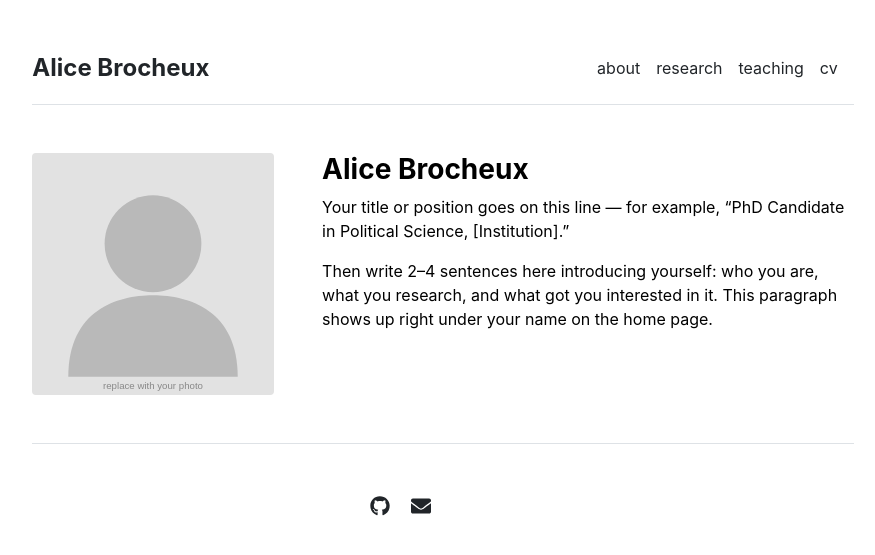
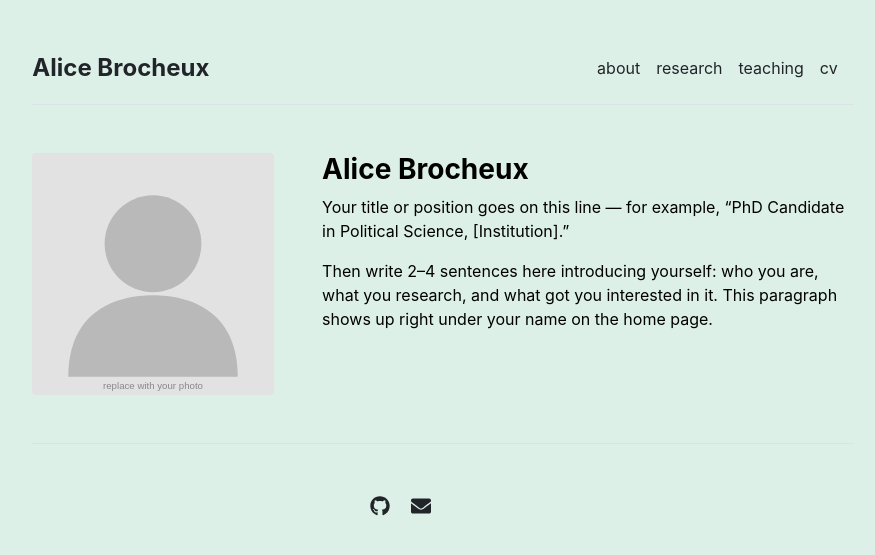
Before and after one commit to AliceBrocheux/alicebrocheux.github.io, a Jekyll site: the page built from index.md, in a window 1280 px wide. Shown: the top 555 px of the page, without its empty margins (197-1072 px from the left). Built offline with Jekyll 4.4.1, drawn with Linux system fonts in a browser that asks for light colours.

Commit message:
Change background color to #DDF0E8
Co-Authored-By: Claude Sonnet 5 <noreply@anthropic.com>
Claude-Session: https://claude.ai/code/session_0155iGnd9qZpnMEwwTh5PQqH

```diff
--- a/assets/css/main.css
+++ b/assets/css/main.css
@@ -1,5 +1,5 @@
 body {
-  background: #ffffff;
+  background: #DDF0E8;
   color: #000000;
   font-family: -apple-system, BlinkMacSystemFont, "Segoe UI", Helvetica, Arial, sans-serif, "Apple Color Emoji", "Segoe UI Emoji", "Segoe UI Symbol";
 }
```
